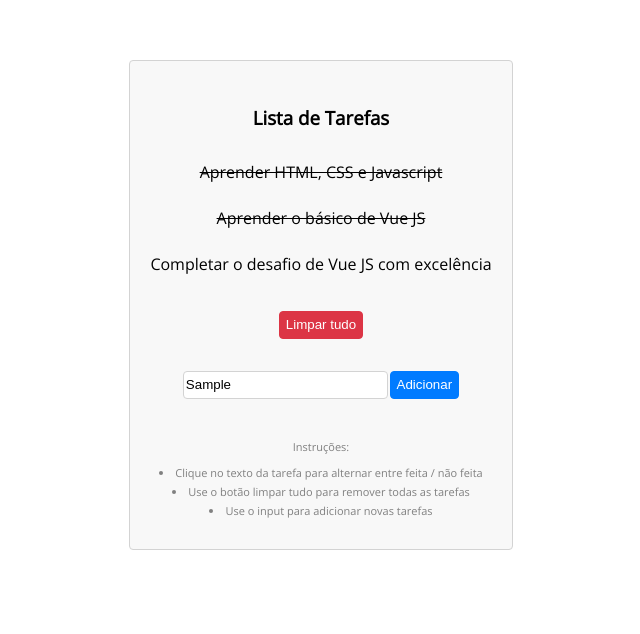
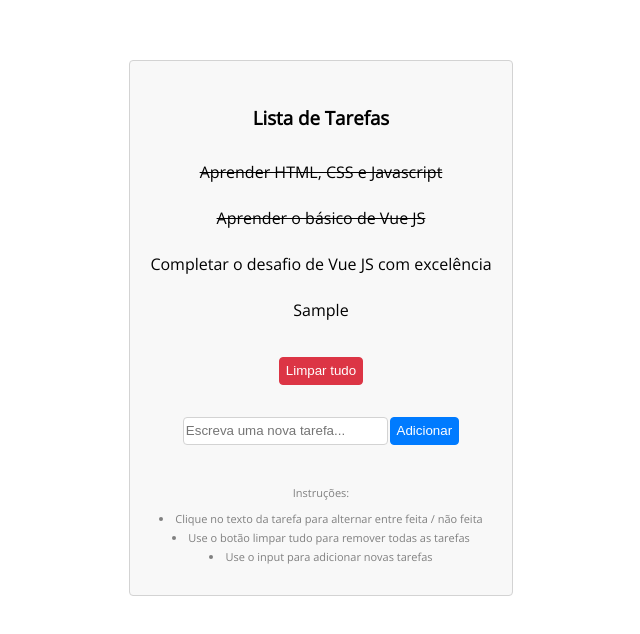
Before and after one commit to nestorjunior/vue-todo, a plain HTML site: page index.html in a window 1280 px wide. Both pictures are taken after typing "Sample" into the empty fields and a click on the button "Adicionar". Shown: the whole page, without its empty margins (319-959 px from the left). Drawn offline with nearby package versions, Linux system fonts and the light colour scheme.

Commit message:
update validate check item

```diff
--- a/index.html
+++ b/index.html
@@ -20,15 +20,15 @@
                 <h3>Lista de Tarefas</h3>
 
                 <div class="all-todos" v-for="task in tasks">
-                    <div class="single-todo" v-bind:class="[task.done ? 'done' : '']">
+                    <div class="single-todo" v-bind:class="[task.done ? 'done' : '']" v-on:click="task.done = !task.done">
                         <p>{{ task.title }}</p>
                     </div>
                 </div>
 
                 <button class="clear">Limpar tudo</button>
 
-                <input type="text" placeholder="Escreva uma nova tarefa...">
-                <button class="add">Adicionar</button>
+                <input type="text" placeholder="Escreva uma nova tarefa..." v-model="newTask.title">
+                <button class="add" v-on:click="addTask()">Adicionar</button>
 
                 <div class="instructions">
                     Instruções:
--- a/scripts.js
+++ b/scripts.js
@@ -17,10 +17,24 @@ var tasks = [
 const todoList = {
     data() {
       return {
-        tasks: window.tasks
+        tasks: window.tasks,
+        newTask: {
+            done: false
+        }
       }
     },
-    methods: {},
+    methods: {
+        addTask: function () {
+            if (this.newTask.title) {
+                this.tasks.push(this.newTask);
+                this.newTask = {
+                    done: false
+                }
+            } else {
+                alert('Campo precisa ser preenchido!')
+            }
+        }
+    },
 }
 
 
```
Also changed, not shown: 1 other file.
